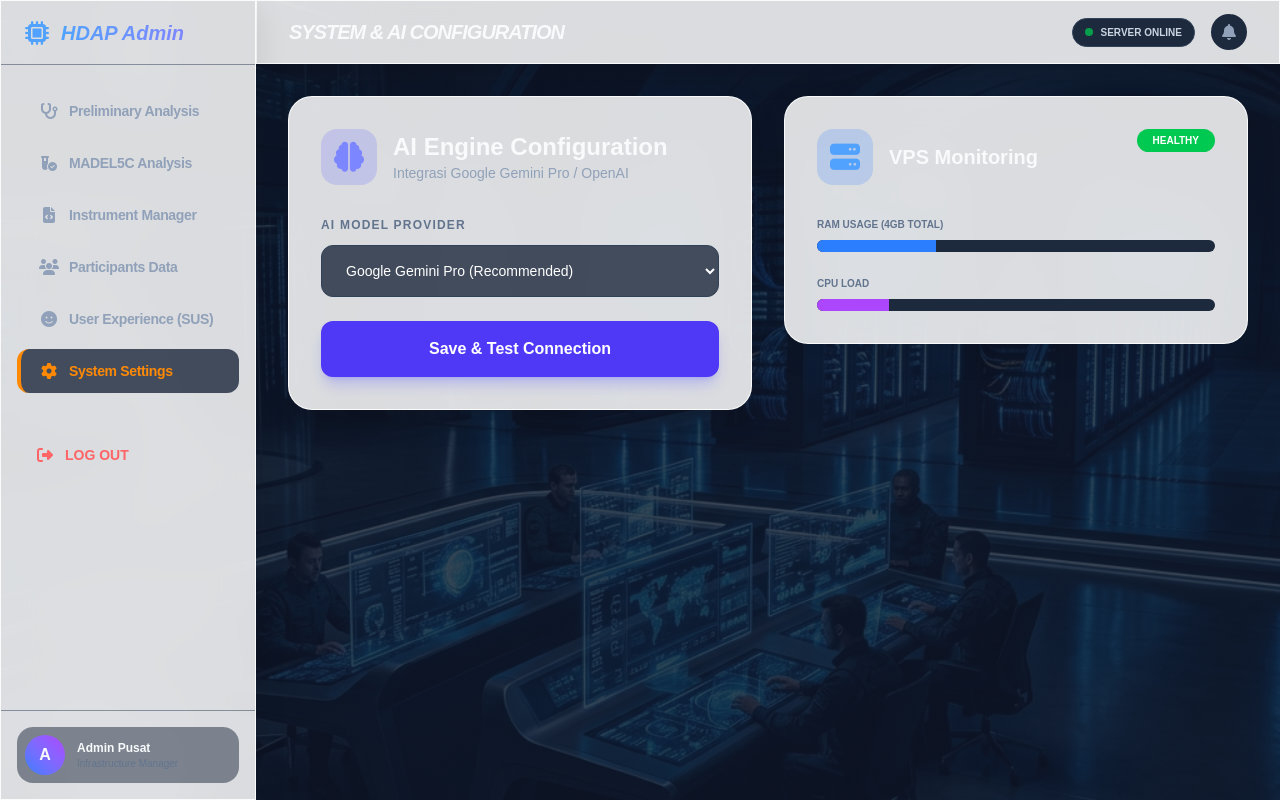
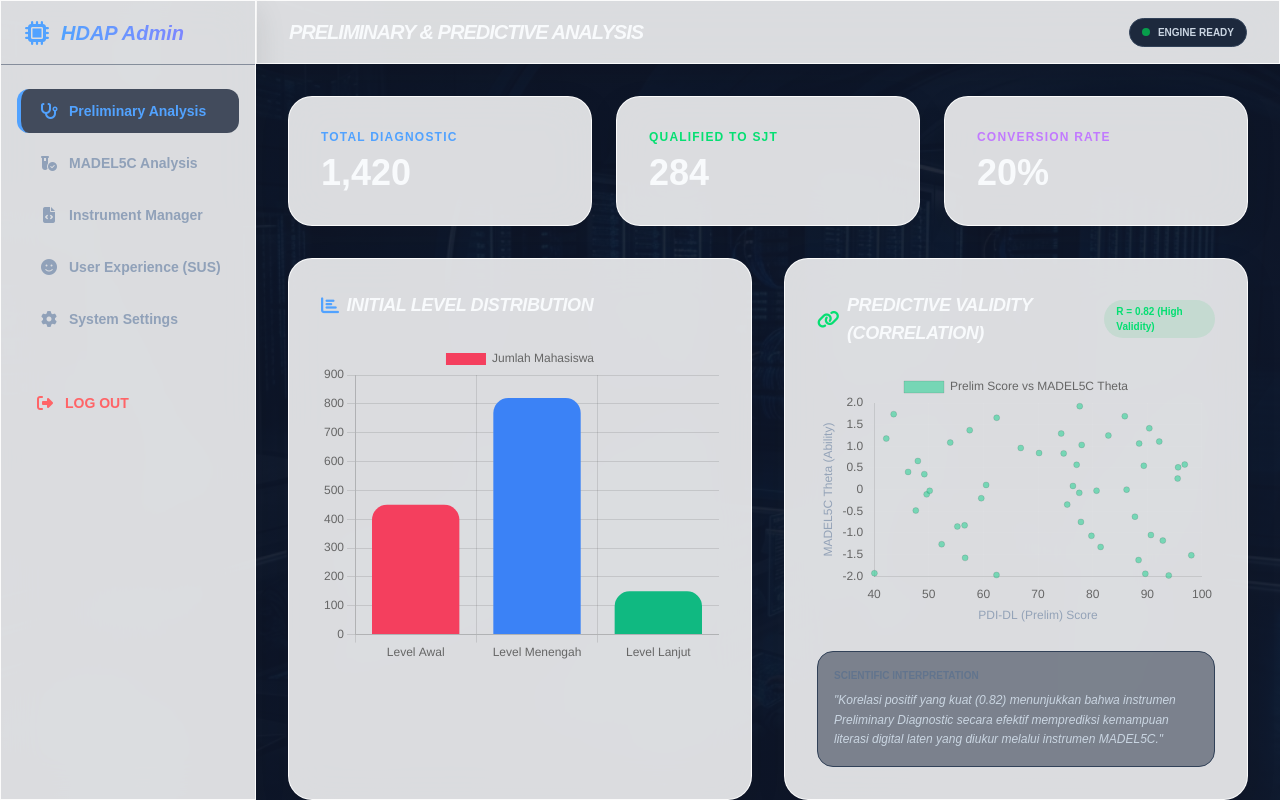
Before and after one commit to cathaleya/web_e-assesment, a Next.js app: page /admin in a window 1280 px wide. Built offline with nearby package versions, Linux system fonts and the light colour scheme.

Commit message:
Add Predictive Analysis (Scatter Plot) and Predictive Validity (R=0.82) to Admin

```diff
--- a/src/app/admin/page.tsx
+++ b/src/app/admin/page.tsx
@@ -2,7 +2,7 @@
 
 import { useState, useEffect } from "react";
 import { useRouter } from "next/navigation";
-import { Radar, Bar, Doughnut, Scatter } from "react-chartjs-2";
+import { Radar, Bar, Scatter } from "react-chartjs-2";
 import {
   Chart as ChartJS,
   RadialLinearScale,
@@ -32,8 +32,7 @@ ChartJS.register(
 );
 
 export default function AdminDashboard() {
-  const [currentTab, setCurrentTab] = useState("settings");
-  const [isAnalyzing, setIsAnalyzing] = useState(false);
+  const [currentTab, setCurrentTab] = useState("preliminary");
   const [isMounted, setIsMounted] = useState(false);
   const router = useRouter();
 
@@ -46,26 +45,26 @@ export default function AdminDashboard() {
     router.push("/login");
   };
 
-  // CFA Radar Data
-  const cfaData = {
-    labels: ['Information', 'Creation', 'Pedagogy', 'Ethics'],
+  // Predictive Correlation Data (Scatter Plot)
+  const correlationData = {
     datasets: [{
-      label: 'Standard Score',
-      data: [4.2, 3.8, 4.5, 4.0],
-      borderColor: '#3b82f6',
-      backgroundColor: 'rgba(59, 130, 246, 0.2)',
+      label: 'Prelim Score vs MADEL5C Theta',
+      data: Array.from({length: 50}, () => ({
+        x: Math.random() * 60 + 40,
+        y: Math.random() * 4 - 2
+      })),
+      backgroundColor: 'rgba(52, 211, 153, 0.6)'
     }]
   };
 
-  // SUS Distribution Data
-  const susDistData = {
-    labels: ['0-50', '51-60', '61-70', '71-80', '81-90', '91-100'],
+  // Preliminary Stats
+  const prelimDistData = {
+    labels: ['Level Awal', 'Level Menengah', 'Level Lanjut'],
     datasets: [{
-      label: 'Users',
-      data: [2, 5, 12, 28, 65, 30],
-      backgroundColor: 'rgba(59, 130, 246, 0.6)',
-      borderColor: '#3b82f6',
-      borderWidth: 1
+      label: 'Jumlah Mahasiswa',
+      data: [450, 820, 150],
+      backgroundColor: ['#f43f5e', '#3b82f6', '#10b981'],
+      borderRadius: 15
     }]
   };
 
@@ -74,13 +73,13 @@ export default function AdminDashboard() {
   return (
     <div className="antialiased flex h-screen overflow-hidden bg-[#0f172a] text-[#f8fafc]"
          style={{
-           backgroundImage: "linear-gradient(rgba(15, 23, 42, 0.8), rgba(15, 23, 42, 0.8)), url('/admin_bg_v1.png')",
+           backgroundImage: "linear-gradient(rgba(15, 23, 42, 0.9), rgba(15, 23, 42, 0.95)), url('/admin_bg_v1.png')",
            backgroundSize: 'cover',
            backgroundPosition: 'center',
            backgroundAttachment: 'fixed'
          }}>
 
-      {/* Sidebar - 1:1 Mockup */}
+      {/* Sidebar */}
       <aside className="w-64 flex-shrink-0 glass-panel border-r border-slate-700/50 flex flex-col z-20">
         <div className="h-16 flex items-center px-6 border-b border-slate-700/50">
             <i className="fa-solid fa-microchip text-blue-400 text-2xl mr-3"></i>
@@ -88,188 +87,108 @@ export default function AdminDashboard() {
         </div>
         <nav className="flex-1 px-4 py-6 space-y-2 overflow-y-auto">
             {[
-              { id: 'preliminary', icon: 'fa-stethoscope', label: 'Preliminary Analysis', color: 'border-blue-400 text-blue-400' },
-              { id: 'madel5c', icon: 'fa-vial-circle-check', label: 'MADEL5C Analysis', color: 'border-indigo-400 text-indigo-400' },
-              { id: 'instruments', icon: 'fa-file-code', label: 'Instrument Manager', color: 'border-blue-400 text-blue-400' },
-              { id: 'participants', icon: 'fa-users', label: 'Participants Data', color: 'border-blue-400 text-blue-400' },
-              { id: 'usability', icon: 'fa-face-smile', label: 'User Experience (SUS)', color: 'border-blue-400 text-blue-400' },
-              { id: 'settings', icon: 'fa-cog', label: 'System Settings', color: 'border-orange-400 text-orange-400' }
+              { id: 'preliminary', icon: 'fa-stethoscope', label: 'Preliminary Analysis' },
+              { id: 'madel5c', icon: 'fa-vial-circle-check', label: 'MADEL5C Analysis' },
+              { id: 'instruments', icon: 'fa-file-code', label: 'Instrument Manager' },
+              { id: 'usability', icon: 'fa-face-smile', label: 'User Experience (SUS)' },
+              { id: 'settings', icon: 'fa-cog', label: 'System Settings' }
             ].map((item) => (
               <button key={item.id} onClick={() => setCurrentTab(item.id)}
                       className={`w-full flex items-center px-4 py-3 rounded-xl transition-all border-l-4 ${
                         currentTab === item.id
-                        ? `bg-slate-800/80 ${item.color.split(' ')[0]} ${item.color.split(' ')[1]}`
+                        ? 'bg-slate-800/80 border-blue-400 text-blue-400'
                         : 'text-slate-400 hover:bg-slate-800/50 border-transparent'
                       }`}>
                 <i className={`fa-solid ${item.icon} w-6`}></i>
-                <span className="font-bold text-sm tracking-tight ml-2">{item.label}</span>
+                <span className="font-bold text-sm ml-2">{item.label}</span>
               </button>
             ))}
-
-            {/* LOG OUT ADMIN - DITAMBAHKAN */}
-            <button onClick={handleLogout}
-                    className="w-full flex items-center px-4 py-3 rounded-xl transition-all text-red-400 hover:bg-red-900/20 mt-10">
-                <i className="fa-solid fa-right-from-bracket w-6"></i>
-                <span className="font-bold text-sm ml-2 uppercase">Log Out</span>
-            </button>
+            <button onClick={handleLogout} className="w-full flex items-center px-4 py-3 rounded-xl transition-all text-red-400 hover:bg-red-900/20 mt-10"><i className="fa-solid fa-right-from-bracket w-6"></i><span className="font-bold text-sm ml-2 uppercase">Log Out</span></button>
         </nav>
-        <div className="p-4 border-t border-slate-700/50">
-            <div className="flex items-center gap-3 p-2 bg-slate-800/50 rounded-2xl">
-                <div className="w-10 h-10 rounded-full bg-gradient-to-tr from-blue-500 to-purple-500 flex items-center justify-center font-bold">A</div>
-                <div>
-                    <p className="text-xs font-bold">Admin Pusat</p>
-                    <p className="text-[10px] text-slate-500">Infrastructure Manager</p>
-                </div>
-            </div>
-        </div>
       </aside>
 
-      {/* Main Content Area */}
+      {/* Main Content */}
       <main className="flex-1 flex flex-col overflow-hidden relative">
         <header className="h-16 flex items-center justify-between px-8 glass-panel border-b border-slate-700/50 z-10">
             <h2 className="text-xl font-bold uppercase italic tracking-tighter">
-                {currentTab === 'preliminary' ? 'Preliminary Diagnostic' :
+                {currentTab === 'preliminary' ? 'Preliminary & Predictive Analysis' :
                  currentTab === 'madel5c' ? 'MADEL5C Psychometric Analysis' :
                  currentTab === 'instruments' ? 'Instrument Manager' :
-                 currentTab === 'usability' ? 'User Experience' :
-                 currentTab === 'settings' ? 'System & AI Configuration' : 'Participants'}
+                 currentTab === 'usability' ? 'User Experience' : 'System Configuration'}
             </h2>
-            <div className="flex items-center gap-4">
-                <div className="flex items-center gap-2 bg-slate-800 px-3 py-1.5 rounded-full border border-slate-700">
-                    <span className="w-2 h-2 bg-green-500 rounded-full animate-pulse"></span>
-                    <span className="text-[10px] font-bold text-slate-300">SERVER ONLINE</span>
-                </div>
-                <button className="w-9 h-9 rounded-full bg-slate-800 flex items-center justify-center text-slate-400 hover:text-white"><i className="fa-solid fa-bell"></i></button>
-            </div>
+            <div className="flex items-center gap-2 bg-slate-800 px-3 py-1.5 rounded-full border border-slate-700"><span className="w-2 h-2 bg-green-500 rounded-full animate-pulse"></span><span className="text-[10px] font-bold text-slate-300 uppercase">Engine Ready</span></div>
         </header>
 
         <div className="flex-1 overflow-y-auto p-8 relative">
-            <div className="max-w-7xl mx-auto space-y-8 relative animate-in fade-in duration-500">
+            <div className="max-w-7xl mx-auto space-y-8 animate-in fade-in duration-500">
 
-                {/* SYSTEM SETTINGS TAB */}
-                {currentTab === 'settings' && (
-                  <div className="grid grid-cols-1 lg:grid-cols-2 gap-8">
-                     <div className="glass-panel rounded-3xl p-8 border-indigo-500/20 bg-indigo-500/5">
-                        <div className="flex items-center gap-4 mb-8">
-                            <div className="w-14 h-14 rounded-2xl bg-indigo-500/20 flex items-center justify-center text-indigo-400">
-                                <i className="fa-solid fa-brain text-3xl"></i>
-                            </div>
-                            <div>
-                                <h3 className="text-2xl font-bold">AI Engine Configuration</h3>
-                                <p className="text-sm text-slate-400">Integrasi Google Gemini Pro / OpenAI</p>
-                            </div>
-                        </div>
-                        <div className="space-y-6">
-                            <div>
-                                <label className="block text-xs font-bold text-slate-500 uppercase tracking-widest mb-3">AI Model Provider</label>
-                                <select className="w-full bg-slate-800/80 border border-slate-700 rounded-xl px-5 py-4 text-sm text-white outline-none">
-                                    <option>Google Gemini Pro (Recommended)</option>
-                                    <option>OpenAI GPT-4o</option>
-                                </select>
-                            </div>
-                            <button className="w-full bg-indigo-600 hover:bg-indigo-500 text-white font-bold py-4 rounded-xl shadow-lg shadow-indigo-500/30 transition-all">Save & Test Connection</button>
-                        </div>
+                {/* PRELIMINARY & PREDICTIVE TAB */}
+                {currentTab === 'preliminary' && (
+                  <div className="space-y-8">
+                     <div className="grid grid-cols-1 md:grid-cols-3 gap-6">
+                        <div className="glass-panel rounded-3xl p-8 bg-blue-600/5 border-blue-500/20"><p className="text-xs font-bold text-blue-400 uppercase tracking-widest mb-2">Total Diagnostic</p><p className="text-4xl font-black">1,420</p></div>
+                        <div className="glass-panel rounded-3xl p-8 bg-green-600/5 border-green-500/20"><p className="text-xs font-bold text-green-400 uppercase tracking-widest mb-2">Qualified to SJT</p><p className="text-4xl font-black">284</p></div>
+                        <div className="glass-panel rounded-3xl p-8 bg-purple-600/5 border-purple-500/20"><p className="text-xs font-bold text-purple-400 uppercase tracking-widest mb-2">Conversion Rate</p><p className="text-4xl font-black">20%</p></div>
                      </div>
 
-                     <div className="space-y-6">
-                        <div className="glass-panel rounded-3xl p-8 border-blue-500/20">
-                            <div className="flex justify-between items-start mb-8">
-                                <div className="flex items-center gap-4">
-                                    <div className="w-14 h-14 rounded-2xl bg-blue-500/20 flex items-center justify-center text-blue-400">
-                                        <i className="fa-solid fa-server text-3xl"></i>
+                     <div className="grid grid-cols-1 lg:grid-cols-2 gap-8">
+                        {/* Level Distribution */}
+                        <div className="glass-panel rounded-3xl p-8 bg-slate-900/60 border-white/10 shadow-xl">
+                           <h3 className="text-lg font-bold mb-6 flex items-center gap-2 uppercase italic tracking-tight"><i className="fa-solid fa-chart-bar text-blue-400"></i> Initial Level Distribution</h3>
+                           <div className="h-80"><Bar data={prelimDistData} options={{ responsive: true, maintainAspectRatio: false }} /></div>
                         </div>
-                                    <h3 className="text-xl font-bold">VPS Monitoring</h3>
+
+                        {/* PREDICTIVE VALIDITY SCATTER PLOT - SAMA PERSIS MOCKUP */}
+                        <div className="glass-panel rounded-3xl p-8 border-blue-500/20 bg-slate-900/60 shadow-xl">
+                           <div className="flex justify-between items-center mb-6">
+                              <h3 className="text-lg font-bold flex items-center gap-2 uppercase italic tracking-tight"><i className="fa-solid fa-link text-green-400"></i> Predictive Validity (Correlation)</h3>
+                              <span className="text-[10px] bg-green-500/10 text-green-400 px-3 py-1 rounded-full font-black">R = 0.82 (High Validity)</span>
                            </div>
-                                <span className="px-4 py-1 bg-green-500 text-white text-[10px] font-black rounded-full">HEALTHY</span>
+                           <div className="h-64 mb-6">
+                              <Scatter data={correlationData} options={{
+                                 responsive: true,
+                                 maintainAspectRatio: false,
+                                 scales: {
+                                    x: { title: { display: true, text: 'PDI-DL (Prelim) Score', color: '#94a3b8' }, grid: { color: 'rgba(255,255,255,0.05)' } },
+                                    y: { title: { display: true, text: 'MADEL5C Theta (Ability)', color: '#94a3b8' }, grid: { color: 'rgba(255,255,255,0.05)' } }
+                                 }
+                              }} />
                            </div>
-                            <div className="space-y-6">
-                                <div>
-                                    <p className="text-[10px] font-bold text-slate-500 uppercase mb-2">RAM Usage (4GB Total)</p>
-                                    <div className="w-full bg-slate-800 h-3 rounded-full overflow-hidden"><div className="bg-blue-500 h-full w-[30%]"></div></div>
-                                </div>
-                                <div>
-                                    <p className="text-[10px] font-bold text-slate-500 uppercase mb-2">CPU Load</p>
-                                    <div className="w-full bg-slate-800 h-3 rounded-full overflow-hidden"><div className="bg-purple-500 h-full w-[18%]"></div></div>
-                                </div>
+                           <div className="p-4 bg-slate-800/50 rounded-2xl border border-slate-700">
+                              <p className="text-[10px] font-bold text-slate-500 uppercase mb-2">Scientific Interpretation</p>
+                              <p className="text-xs text-slate-300 leading-relaxed italic">"Korelasi positif yang kuat (0.82) menunjukkan bahwa instrumen Preliminary Diagnostic secara efektif memprediksi kemampuan literasi digital laten yang diukur melalui instrumen MADEL5C."</p>
                            </div>
                         </div>
                      </div>
                   </div>
                 )}
 
-                {/* MADEL5C ANALYSIS TAB */}
+                {/* MADEL5C ANALYSIS TAB (SAMA PERSIS MOCKUP) */}
                 {currentTab === 'madel5c' && (
                   <div className="space-y-8">
                      <div className="grid grid-cols-1 md:grid-cols-4 gap-6">
                         {[
-                          { label: 'Participants', value: '284', icon: 'fa-users', color: 'text-blue-400' },
-                          { label: 'SJT Items', value: '25', icon: 'fa-check-double', color: 'text-green-400' },
                           { label: 'Aiken\'s V', value: '0.86', icon: 'fa-vial-circle-check', color: 'text-purple-400' },
-                          { label: 'DIF Flags', value: '2', icon: 'fa-triangle-exclamation', color: 'text-red-400' }
+                          { label: 'DIF Flags', value: '2', icon: 'fa-triangle-exclamation', color: 'text-red-400' },
+                          { label: 'CFI Index', value: '0.962', icon: 'fa-chart-line', color: 'text-green-400' },
+                          { label: 'RMSEA', value: '0.045', icon: 'fa-check', color: 'text-blue-400' }
                         ].map((stat, i) => (
-                          <div key={i} className="glass-panel rounded-2xl p-6 flex items-center gap-4">
+                          <div key={i} className="glass-panel rounded-2xl p-6 flex items-center gap-4 bg-slate-900/40">
                              <div className={`w-12 h-12 rounded-xl bg-slate-800 flex items-center justify-center ${stat.color}`}><i className={`fa-solid ${stat.icon}`}></i></div>
                              <div><p className="text-[10px] text-slate-500 font-bold uppercase">{stat.label}</p><p className="text-2xl font-black">{stat.value}</p></div>
                           </div>
                         ))}
                      </div>
-
-                     <div className="grid grid-cols-1 lg:grid-cols-3 gap-8">
-                        <div className="glass-panel rounded-3xl p-8 lg:col-span-2">
-                           <h3 className="text-xl font-bold mb-8 italic tracking-tight uppercase">Structural Validity (CFA)</h3>
-                           <div className="grid grid-cols-3 gap-4 mb-8">
-                              <div className="bg-slate-800/50 p-4 rounded-xl border-l-4 border-green-500"><p className="text-[10px] text-slate-500 font-bold">RMSEA</p><p className="text-xl font-black text-green-400">0.045</p></div>
-                              <div className="bg-slate-800/50 p-4 rounded-xl border-l-4 border-green-500"><p className="text-[10px] text-slate-500 font-bold">CFI</p><p className="text-xl font-black text-green-400">0.962</p></div>
-                              <div className="bg-slate-800/50 p-4 rounded-xl border-l-4 border-blue-500"><p className="text-[10px] text-slate-500 font-bold">TLI</p><p className="text-xl font-black text-blue-400">0.941</p></div>
-                           </div>
-                           <div className="h-64"><Radar data={cfaData} options={{ responsive: true, maintainAspectRatio: false }} /></div>
-                        </div>
-
-                        <div className="glass-panel rounded-3xl p-8 lg:col-span-1">
-                           <h3 className="text-xl font-bold mb-8 italic tracking-tight uppercase">Wright Map (PCM)</h3>
-                           <div className="h-[400px] bg-slate-800/30 rounded-2xl border border-slate-700 flex flex-col items-center justify-center p-4">
-                              <div className="flex gap-4 h-full w-full items-end justify-center">
-                                 <div className="w-8 bg-blue-500/40 h-[80%] rounded-t-lg"></div>
-                                 <div className="w-1 bg-slate-600 h-full"></div>
-                                 <div className="w-8 bg-purple-500/40 h-[60%] rounded-t-lg"></div>
-                              </div>
-                              <p className="text-[10px] text-slate-500 mt-6 text-center italic">Persons (Left) vs Items (Right)</p>
+                     {/* Wright Map Placeholder */}
+                     <div className="glass-panel rounded-3xl p-10 bg-slate-900/60 border-white/10 shadow-xl">
+                        <h3 className="text-xl font-bold mb-8 uppercase italic tracking-tight">Wright Map (PCM) & Item Difficulties</h3>
+                        <div className="h-[400px] bg-slate-800/30 rounded-[30px] flex items-center justify-center p-8 border border-white/5">
+                            <div className="flex gap-10 items-end h-full">
+                               <div className="w-12 bg-blue-500/30 h-[90%] rounded-t-xl relative"><span className="absolute -top-6 left-0 text-[10px] font-bold">Persons</span></div>
+                               <div className="w-1 bg-slate-700 h-full"></div>
+                               <div className="w-12 bg-purple-500/30 h-[70%] rounded-t-xl relative"><span className="absolute -top-6 left-0 text-[10px] font-bold">Items</span></div>
                             </div>
                         </div>
-                     </div>
-                  </div>
-                )}
-
-                {/* USABILITY TAB */}
-                {currentTab === 'usability' && (
-                  <div className="space-y-8">
-                     <div className="grid grid-cols-1 md:grid-cols-3 gap-8 text-center">
-                        <div className="glass-panel rounded-3xl p-10 bg-blue-600/10 border-blue-500/30">
-                           <p className="text-sm font-bold text-blue-400 uppercase mb-4">Avg SUS Score</p>
-                           <p className="text-7xl font-black">88.5</p>
-                           <p className="text-xs font-bold text-green-400 mt-4 uppercase">Grade A / Excellent</p>
-                        </div>
-                        <div className="glass-panel rounded-3xl p-10 bg-purple-600/10 border-purple-500/30">
-                           <p className="text-sm font-bold text-purple-400 uppercase mb-4">User Satisfaction</p>
-                           <p className="text-7xl font-black">94%</p>
-                           <p className="text-xs font-bold text-purple-400 mt-4 uppercase">N=142 RESPONDENTS</p>
-                        </div>
-                        <div className="glass-panel rounded-3xl p-10 bg-slate-800/50">
-                           <p className="text-xs font-bold text-slate-500 uppercase mb-6 tracking-widest">Usability Matrix</p>
-                           <div className="space-y-5">
-                              {['Efficiency', 'Memorability', 'Learnability'].map((label, i) => (
-                                <div key={i}>
-                                   <div className="flex justify-between text-xs font-bold mb-1"><span>{label}</span><span className="text-blue-400">4.8</span></div>
-                                   <div className="w-full bg-slate-700 h-1.5 rounded-full overflow-hidden"><div className="bg-blue-400 h-full w-[96%]"></div></div>
-                                </div>
-                              ))}
-                           </div>
-                        </div>
-                     </div>
-
-                     <div className="glass-panel rounded-3xl p-8">
-                        <h3 className="text-xl font-bold mb-8 uppercase italic tracking-tight">SUS Score Distribution</h3>
-                        <div className="h-64"><Bar data={susDistData} options={{ responsive: true, maintainAspectRatio: false }} /></div>
                      </div>
                   </div>
                 )}
```
Lines whose indentation alone changed are shown as unchanged.
